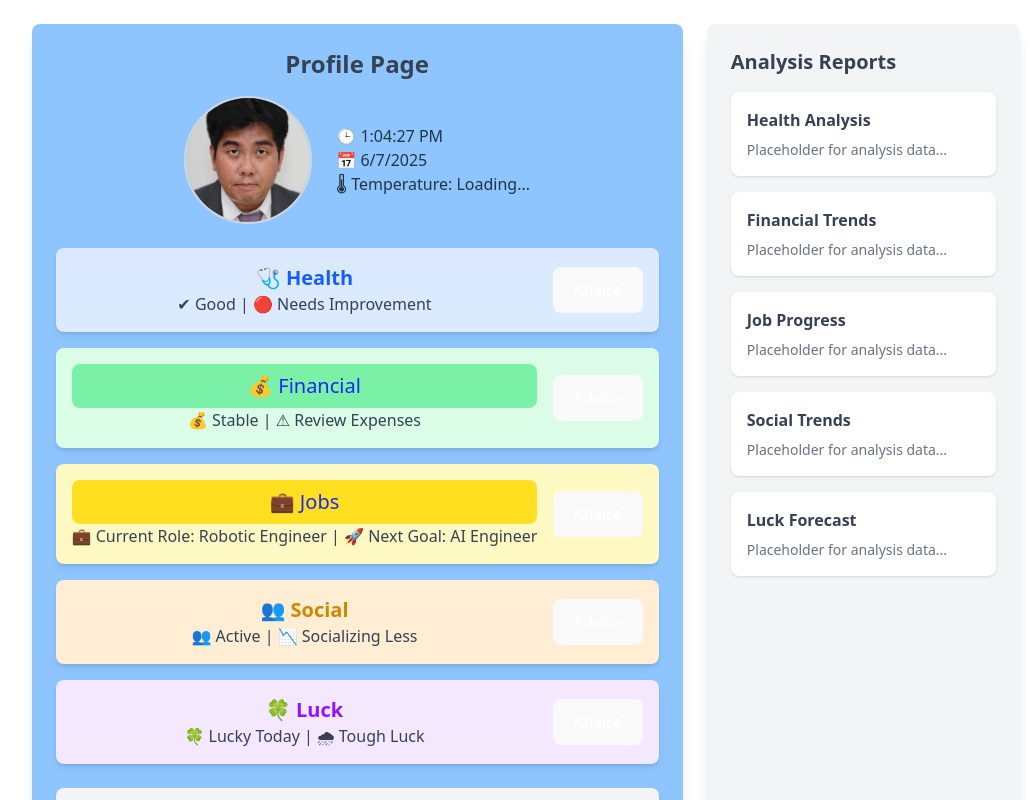
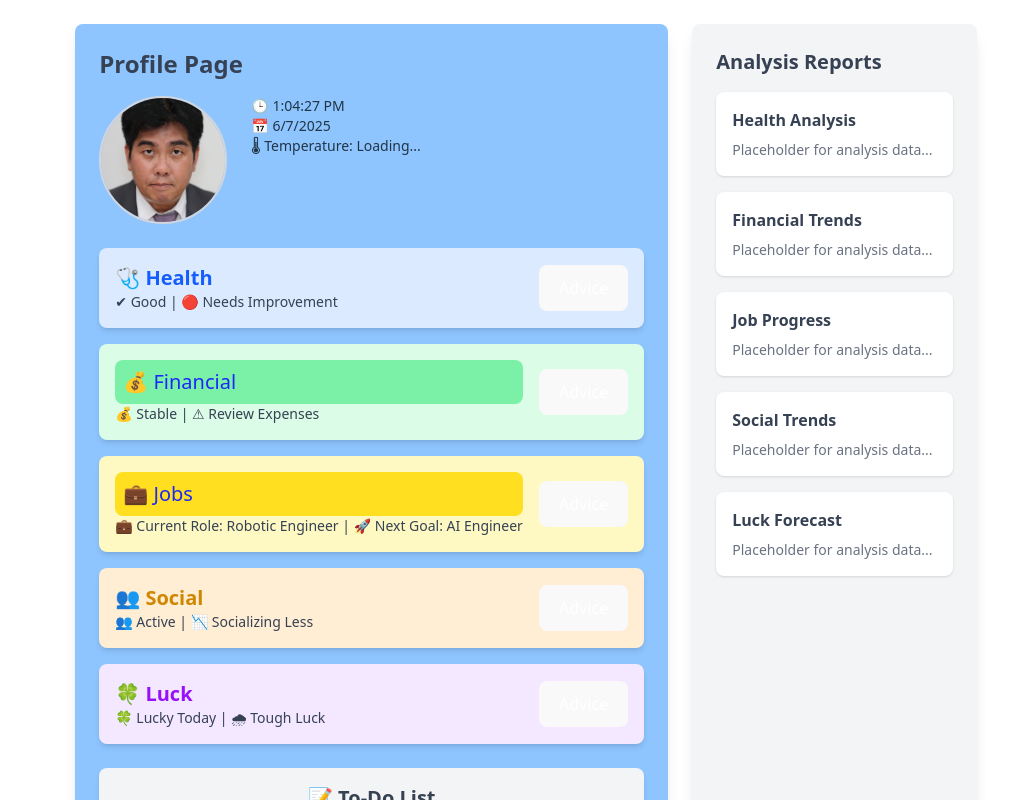
Before and after one commit to Leonicus73/myprofile-app, a React (Vite) app: page /profile in a window 1280 px wide. Shown: the top 800 px of the page, without its empty margins (114-1144 px from the left). Built offline with nearby package versions, Linux system fonts and the light colour scheme; no server answers.

Commit message:
add Jobs.jsx add Analysis Col TextAlignment adjustment

```diff
--- a/src/components/Financial.jsx
+++ b/src/components/Financial.jsx
@@ -11,11 +11,11 @@ function Financial() {
   return (
     <div className="bg-green-100 p-4 rounded-lg shadow-md flex justify-between items-center">
   <div className="flex-1">
-    <Link to="/financialpage" className="text-xl font-bold text-green-600 block text-center p-2 bg-green-300 text-white rounded-lg hover:bg-green-600">
+    <Link to="/financialpage" className="text-xl font-bold text-green-600 block p-2 bg-green-300 text-white rounded-lg hover:bg-green-600">
         💰 Financial
       </Link>
-    <p className="text-gray-700">💰 Stable | ⚠ Review Expenses</p>
-    {advice && <p className="mt-2 text-green-700">{advice}</p>}
+    <p className="text-sm text-gray-700">💰 Stable | ⚠ Review Expenses</p>
+    {advice && <p className="text-sm mt-2 text-green-700">{advice}</p>}
   </div>
   {/* Spacing Adjusted for the Button */}
   <button onClick={getAdvice} className="ml-4 p-2 bg-green-500 text-white rounded-lg">
--- a/src/components/Health.jsx
+++ b/src/components/Health.jsx
@@ -12,8 +12,8 @@ function Health() {
     <div className="bg-blue-100 p-4 rounded-lg shadow-md flex justify-between items-center">
   <div className="flex-1">
     <h3 className="text-xl font-bold text-blue-600">🩺 Health</h3>
-    <p className="text-gray-700">✔ Good | 🔴 Needs Improvement</p>
-    {advice && <p className="mt-2 text-blue-700">{advice}</p>}
+    <p className="text-sm text-gray-700">✔ Good | 🔴 Needs Improvement</p>
+    {advice && <p className="text-sm mt-2 text-blue-700">{advice}</p>}
   </div>
   <button onClick={getAdvice} className="ml-4 p-2 bg-blue-500 text-white rounded-lg whitespace-nowrap">
     Advice
--- a/src/components/Jobs.jsx
+++ b/src/components/Jobs.jsx
@@ -13,12 +13,12 @@ function Jobs() {
       <div className="flex-1">
         <Link
           to="/jobpage"
-          className="text-xl font-bold text-yellow-600 block text-center p-2 bg-yellow-300 text-white rounded-lg hover:bg-yellow-600"
+          className="text-xl font-bold text-yellow-600 block p-2 bg-yellow-300 text-white rounded-lg hover:bg-yellow-600"
         >
           💼 Jobs
         </Link>
-        <p className="text-gray-700">💼 Current Role: Robotic Engineer | 🚀 Next Goal: AI Engineer</p>
-        {advice && <p className="mt-2 text-yellow-700">{advice}</p>}
+        <p className="text-sm text-gray-700">💼 Current Role: Robotic Engineer | 🚀 Next Goal: AI Engineer</p>
+        {advice && <p className="text-sm mt-2 text-yellow-700">{advice}</p>}
       </div>
 
       {/* Advice Button */}
--- a/src/components/Luck.jsx
+++ b/src/components/Luck.jsx
@@ -8,12 +8,12 @@ function Luck() {
   };
 
   return (
-      <div className="bg-purple-100 p-4 rounded-lg shadow-md flex justify-between items-center">
-    <div className="flex-1">
-      <h3 className="text-xl font-bold text-purple-600">🍀 Luck</h3>
-      <p className="text-gray-700">🍀 Lucky Today | 🌧 Tough Luck</p>
-      {advice && <p className="mt-2 text-purple-700">{advice}</p>}
-    </div>
+    <div className="bg-purple-100 p-4 rounded-lg shadow-md flex justify-between items-center">
+      <div className="flex-1">
+        <h3 className="text-xl font-bold text-purple-600">🍀 Luck</h3>
+        <p className="text-sm text-gray-700">🍀 Lucky Today | 🌧 Tough Luck</p>
+        {advice && <p className="text-sm mt-2 text-purple-700">{advice}</p>}
+      </div>
      {/* Spacing Adjusted for the Button */}
       <button onClick={getAdvice} className="ml-4 p-2 bg-purple-500 text-white rounded-lg whitespace-nowrap">
         Advice
--- a/src/components/RealTimeClock.jsx
+++ b/src/components/RealTimeClock.jsx
@@ -10,8 +10,8 @@ const RealTimeClock = () => {
 
   return (
     <div>
-      <h2>🕒 {currentTime.toLocaleTimeString()}</h2>
-      <h3>📅 {currentTime.toLocaleDateString()}</h3>
+      <p className="text-sm">🕒 {currentTime.toLocaleTimeString()}</p>
+      <p className="text-sm">📅 {currentTime.toLocaleDateString()}</p>
     </div>
   );
 };
--- a/src/components/Social.jsx
+++ b/src/components/Social.jsx
@@ -10,8 +10,8 @@ function Social() {
     <div className="bg-orange-100 p-4 rounded-lg shadow-md flex justify-between items-center">
   <div className="flex-1">
     <h3 className="text-xl font-bold text-yellow-600">👥 Social</h3>
-    <p className="text-gray-700">👥 Active | 📉 Socializing Less</p>
-    {advice && <p className="mt-2 text-yellow-700">{advice}</p>}
+    <p className="text-sm text-gray-700">👥 Active | 📉 Socializing Less</p>
+    {advice && <p className="text-sm mt-2 text-yellow-700">{advice}</p>}
  </div>
     {/* Spacing Adjusted for the Button */}
     <button onClick={getAdvice} className="ml-4 p-2 bg-orange-500 text-white rounded-lg whitespace-nowrap">
--- a/src/components/Temperature.jsx
+++ b/src/components/Temperature.jsx
@@ -13,7 +13,7 @@ import React, { useState, useEffect } from "react";
       .catch(err => console.error("Error fetching temperature:", err));
   }, []);
 
-  return <h3>🌡 Temperature: {temp ? `${temp}°C` : "Loading..."}</h3>;
+  return <p className="text-sm">🌡 Temperature: {temp ? `${temp}°C` : "Loading..."}</p>;
 };
 
 export default Temperature;
--- a/src/pages/Profile.jsx
+++ b/src/pages/Profile.jsx
@@ -15,16 +15,16 @@ function Profile() {
     <div className="max-w-6xl mx-auto grid grid-cols-3 gap-6 p-6">
 
       {/* Left Column: Profile + Status + Todo */}
-      <div className="col-span-2 bg-blue-300 shadow-lg rounded-lg p-6 text-center">
+      <div className="col-span-2 bg-blue-300 shadow-lg rounded-lg p-6 text-left">
        <h2 className="text-2xl font-bold text-gray-700">Profile Page</h2>
 
-        <div className="flex items-center justify-center space-x-6 mt-4">
+       <div className="flex items-start space-x-6 mt-4">
          <img
            src={profilePic}
            alt="Profile"
            className="w-32 h-32 rounded-full border-2 border-gray-300 object-cover"
          />
-          <div className="text-left">
+        <div>
            <RealTimeClock />
            <Temperature />
         </div>
@@ -32,11 +32,11 @@ function Profile() {
 
         {/* Status Sections */}
         <div className="mt-6 space-y-4">
-          <Health color="red" />
-          <Financial color="green" />
-          <Jobs color="yellow" />
-          <Social color="purple" />
-          <Luck color="indigo" />
+          <Health color />
+          <Financial color />
+          <Jobs color />
+          <Social color />
+          <Luck color />
         </div>
 
         {/* To-Do List Section */}
```
Lines whose indentation alone changed are shown as unchanged.
